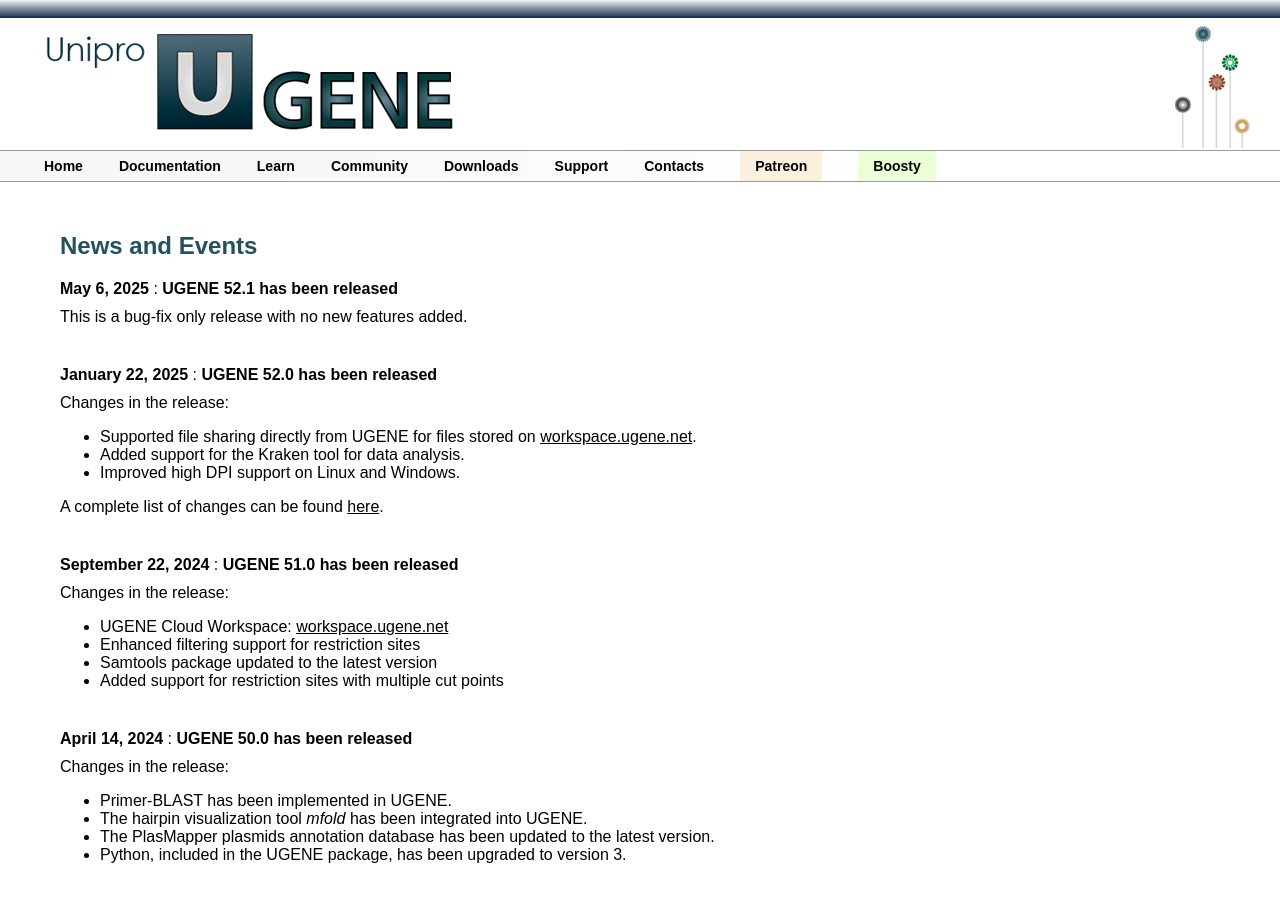
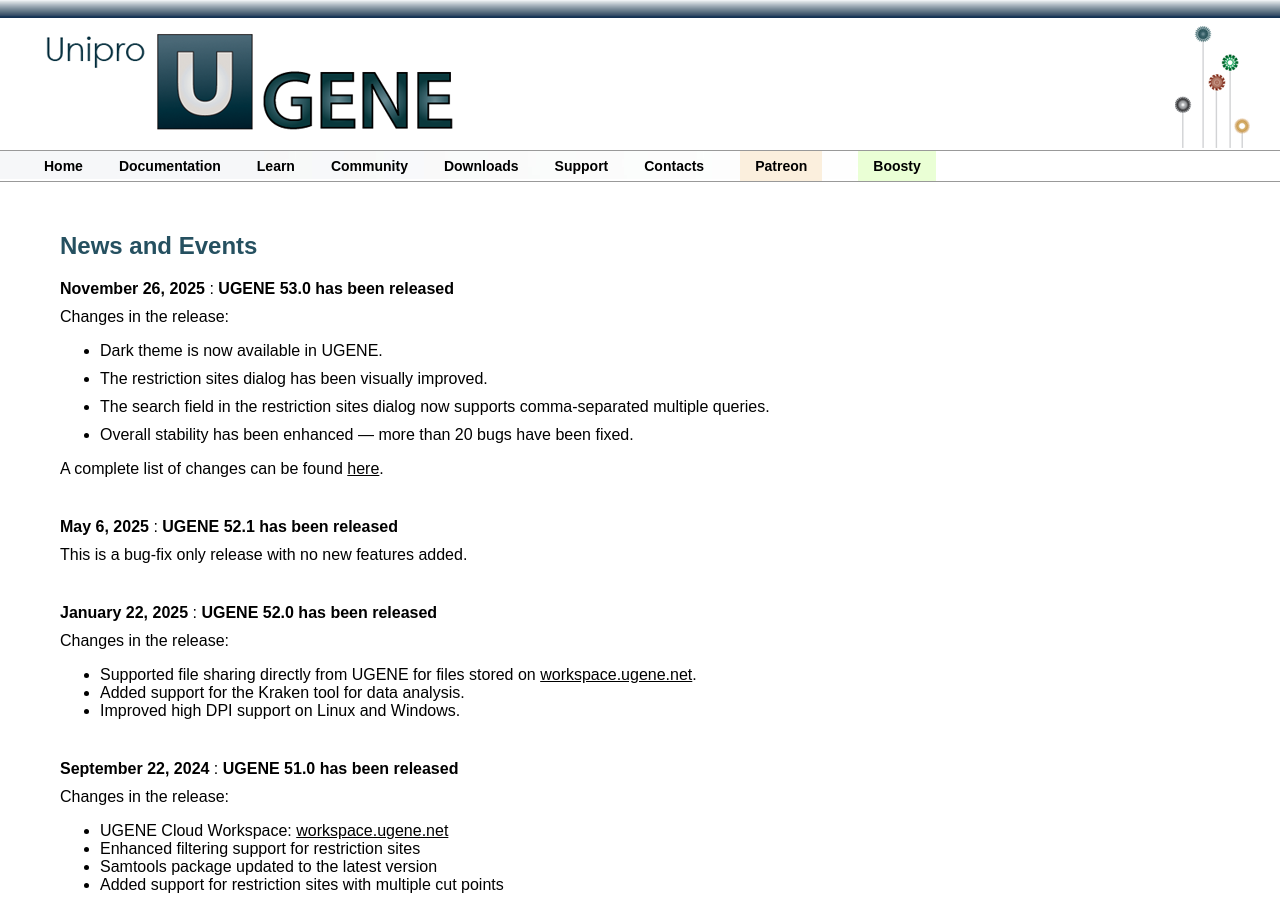
Before and after one commit to ugeneunipro/ugeneunipro.github.io, a Jekyll site: the page built from docs/news.html, in a window 1280 px wide and 900 px high. Built offline with Jekyll 4.4.1, drawn with Linux system fonts in a browser that asks for light colours.

Commit message:
Release 53.0

```diff
--- a/docs/_config.yml
+++ b/docs/_config.yml
@@ -7,17 +7,17 @@
 
 # UGENE variables
 ugene:
-  release_version: "52.1"
-  release_date_MMM_YYYY_ru: "Май, 2025"
-  release_date_MMM_YYYY_tr: "May, 2025"
-  release_date_MMM_YYYY_en: "May, 2025"
+  release_version: "53.0"
+  release_date_MMM_YYYY_ru: "Ноябрь, 2025"
+  release_date_MMM_YYYY_tr: "November, 2025"
+  release_date_MMM_YYYY_en: "November, 2025"
   # Download links
-  download_link_ugene_latest_linux_x86_64_portable: "https://github.com/ugeneunipro/ugene/releases/download/52.1/ugene-52.1-linux-x86-64.tar.gz"
-  download_link_ugene_latest_mac_x86_64_portable: "https://github.com/ugeneunipro/ugene/releases/download/52.1/ugene-52.1-mac-x86-64.dmg"
-  download_link_ugene_latest_sources_gz: "https://github.com/ugeneunipro/ugene/archive/refs/tags/52.1.tar.gz"
-  download_link_ugene_latest_sources_zip: "https://github.com/ugeneunipro/ugene/archive/refs/tags/52.1.zip"
-  download_link_ugene_latest_win_x86_64: "https://github.com/ugeneunipro/ugene/releases/download/52.1/ugene-52.1-win-x86-64.exe"
-  download_link_ugene_latest_win_x86_64_portable: "https://github.com/ugeneunipro/ugene/releases/download/52.1/ugene-52.1-win-x86-64.zip"
+  download_link_ugene_latest_linux_x86_64_portable: "https://github.com/ugeneunipro/ugene/releases/download/53.0/ugene-53.0-linux-x86-64.tar.gz"
+  download_link_ugene_latest_mac_x86_64_portable: "https://github.com/ugeneunipro/ugene/releases/download/53.0/ugene-53.0-mac-x86-64.dmg"
+  download_link_ugene_latest_sources_gz: "https://github.com/ugeneunipro/ugene/archive/refs/tags/53.0.tar.gz"
+  download_link_ugene_latest_sources_zip: "https://github.com/ugeneunipro/ugene/archive/refs/tags/53.0.zip"
+  download_link_ugene_latest_win_x86_64: "https://github.com/ugeneunipro/ugene/releases/download/53.0/ugene-53.0-win-x86-64.exe"
+  download_link_ugene_latest_win_x86_64_portable: "https://github.com/ugeneunipro/ugene/releases/download/53.0/ugene-53.0-win-x86-64.zip"
   next_release_tracker_link: "https://ugene.dev/tracker/issues/?filter=14952"
   static:
     cite_link: "https://doi.org/10.1093/bioinformatics/bts091"
--- a/docs/news.html
+++ b/docs/news.html
@@ -7,6 +7,22 @@
     <h2>News and Events<br/></h2>
 
     <div class="news-block">
+        <b>November 26, 2025</b> : <b> <a name="r52"> </a> UGENE 53.0 has been released</b>
+        <p>Changes in the release:</p>
+        <ul>
+            <li style="margin-bottom: 10px;">
+                Dark theme is now available in UGENE. </li>
+            <li style="margin-bottom: 10px;">
+                The restriction sites dialog has been visually improved.</li>
+            <li style="margin-bottom: 10px;">
+                The search field in the restriction sites dialog now supports comma-separated multiple queries.   </li>
+            <li style="margin-bottom: 10px;">
+                Overall stability has been enhanced — more than 20 bugs have been fixed. </li>
+        </ul>
+        <p>A complete list of changes can be found <a href="/changelist.html">here</a>. </p>
+    </div>
+
+    <div class="news-block">
         <b>May 6, 2025</b> : <b> <a name="r52_1"> </a> UGENE 52.1 has been released</b>
         <p>This is a bug-fix only release with no new features added.</p>
     </div>
```
Also changed, not shown: other parts of docs/news.html (+0 -1 lines), docs/changelist.html (+17 -0 lines), docs/ru/changelist.html (+13 -0 lines), docs/ru/news.html (+11 -1 lines).
